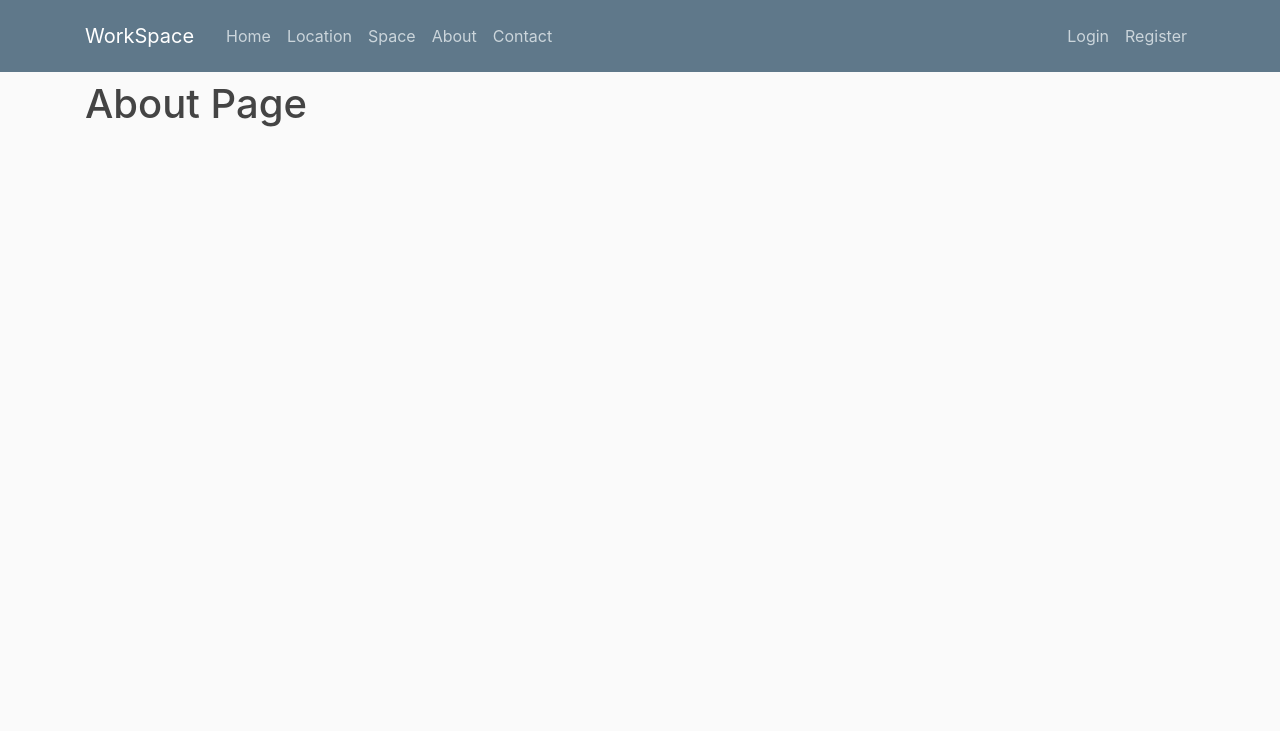
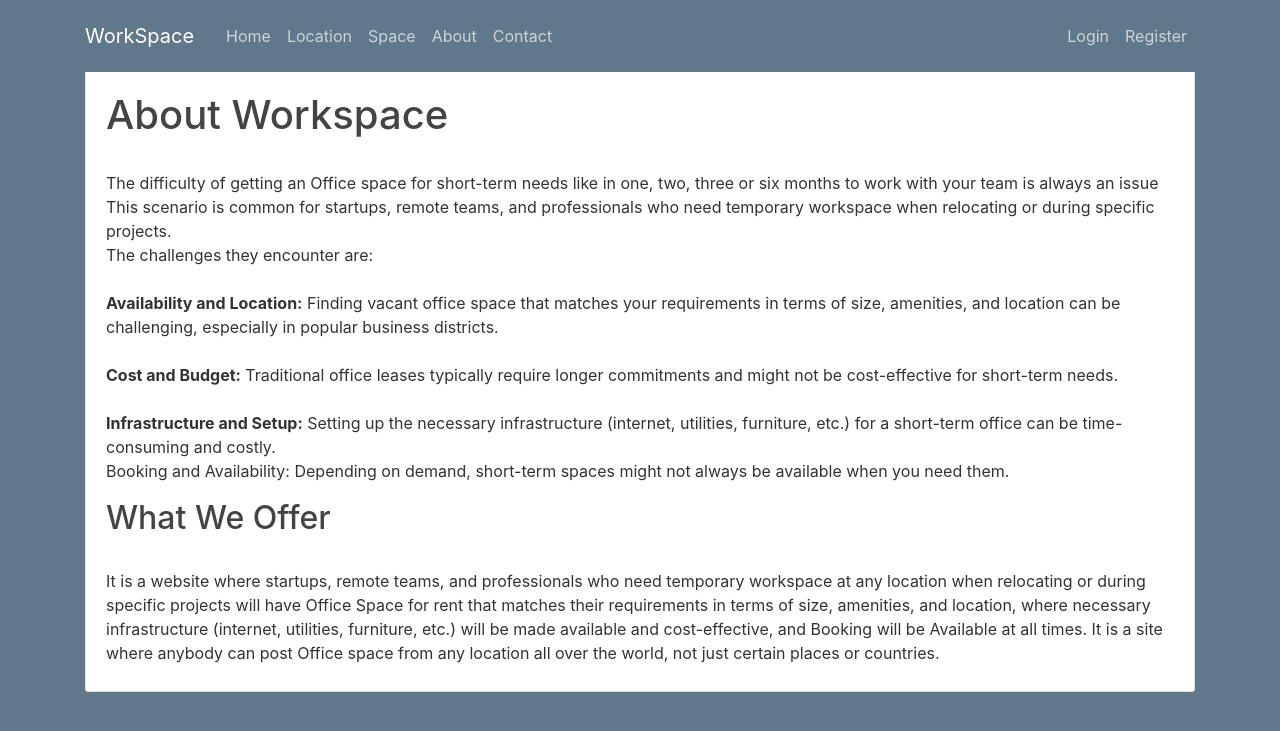
Before and after one commit to toamutiltech/workspace, a Flask app: page /about in a window 1280 px wide. Shown: the top 731 px of the page. Run offline with Flask 3, Linux system fonts and the light colour scheme; some libraries are stand-ins or nearby versions.

Commit message:
progress

```diff
--- a/workspace/static/main.css
+++ b/workspace/static/main.css
@@ -1,7 +1,6 @@
 body {
-  background: #fafafa;
+  background: #5f788a;
   color: #333333;
-  margin-top: 5rem;
 }
 
 h1, h2, h3, h4, h5, h6 {
--- a/workspace/templates/about.html
+++ b/workspace/templates/about.html
@@ -1,4 +1,26 @@
 {% extends "layout.html" %}
 {% block content %}
-    <h1>About Page</h1>
+  <main role="main" class="container">
+      <div class="row">
+        <div class="col-md-12" >
+
+<article class="media content-section">
+          <div class="media-body">
+          <h1 class="article-title" style=" margin-top: 5rem;">About Workspace</h1>
+            <p class="article-content">
+            	The difficulty of getting an Office space for short-term needs like in one, two, three or six months to work with your team is always an issue This scenario is common for startups, remote teams, and professionals who need temporary workspace when relocating or during specific projects.<br> The challenges they encounter are:<br>
+				<b>Availability and Location:</b> Finding vacant office space that matches your requirements in terms of size, amenities, and location can be challenging, especially in popular business districts.<br>
+				<b>Cost and Budget:</b> Traditional office leases typically require longer commitments and might not be cost-effective for short-term needs.<br>
+				<b>Infrastructure and Setup:</b> Setting up the necessary infrastructure (internet, utilities, furniture, etc.) for a short-term office can be time-consuming and costly.
+				Booking and Availability: Depending on demand, short-term spaces might not always be available when you need them.
+            </p>
+            <h2><a class="article-title" href="#">What We Offer</a></h2>
+            <p class="article-content">
+				It is a website where startups, remote teams, and professionals who need temporary workspace at any location when relocating or during specific projects will have Office Space for rent that matches their requirements in terms of size, amenities, and location, where necessary infrastructure (internet, utilities, furniture, etc.) will be made available and cost-effective, and Booking will be Available at all times. It is a site where anybody can post Office space from any location all over the world, not just certain places or countries.
+				</p>
+          </div>
+        </article>
+</div>
+      </div>
+    </main>
 {% endblock content %}
--- a/workspace/templates/layout.html
+++ b/workspace/templates/layout.html
@@ -42,23 +42,9 @@
         </div>
       </nav>
     </header>
-    <main role="main" class="container">
-      <div class="row">
-        <div class="col-md-8">
-          {% with messages = get_flashed_messages(with_categories=true) %}
-            {% if messages %}
-              {% for category, message in messages %}
-                <div class="alert alert-{{ category }}">
-                  {{ message }}
-                </div>
-              {% endfor %}
-            {% endif %}
-          {% endwith %}
+
           {% block content %}{% endblock %}
-        </div>
 
-      </div>
-    </main>
 
 
     <!-- Optional JavaScript -->
```
Also changed, not shown: workspace/templates/home.html (+8 -13 lines).
